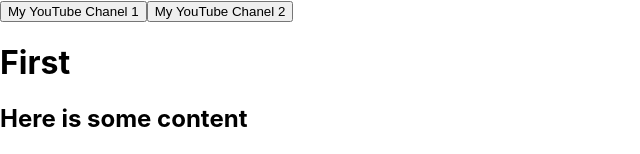
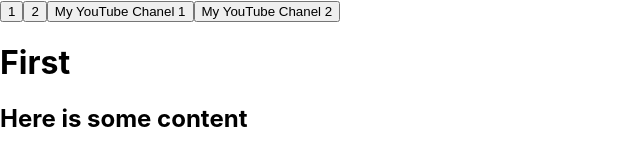
Before and after one commit to Dinara1989/Todo_ts, a React (Create React App) app: page / in a window 1280 px wide. Shown: the top 154 px of the page, without its empty margins (0-640 px from the left). Built offline with nearby package versions, Linux system fonts and the light colour scheme.

Commit message:
microtasks, button, Handler

```diff
--- a/src/App.tsx
+++ b/src/App.tsx
@@ -17,19 +17,19 @@
     //     console.log('Hello, Im Hro')
     // }
 
-    // const foo1=()=> {
-    //     console.log(100200)
-    // }
-    // const foo2=(num:number)=> {
-    //     console.log(num)
-    // }
+    const foo1=()=> {
+        console.log(100200)
+    }
+    const foo2=(num:number)=> {
+        console.log(num)
+    }
     const onClickHandler = (name:string) => {
         console.log(name)
     }
     return (
         <div>
-            {/*<button onClick={foo1}>1</button>*/}
-            {/*<button onClick={() => foo2(10020)}>2</button>*/}
+            <button onClick={foo1}>1</button>
+            <button onClick={() => foo2(10020)}>2</button>
             <button onClick={(event) => onClickHandler('Dinara')}> My YouTube Chanel 1</button>
             <button onClick={(event) => onClickHandler('Hro')}>My YouTube Chanel 2</button>
             <Header title={'First'}/>
```
